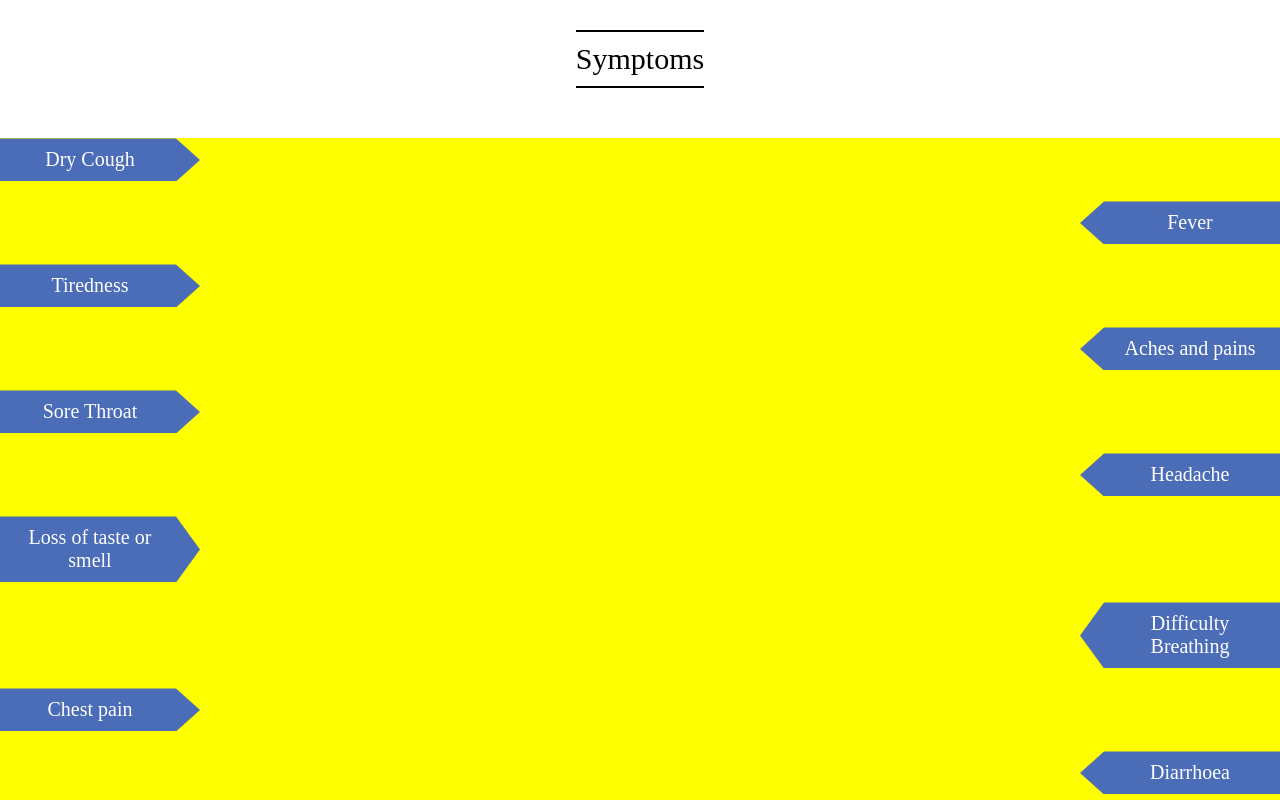
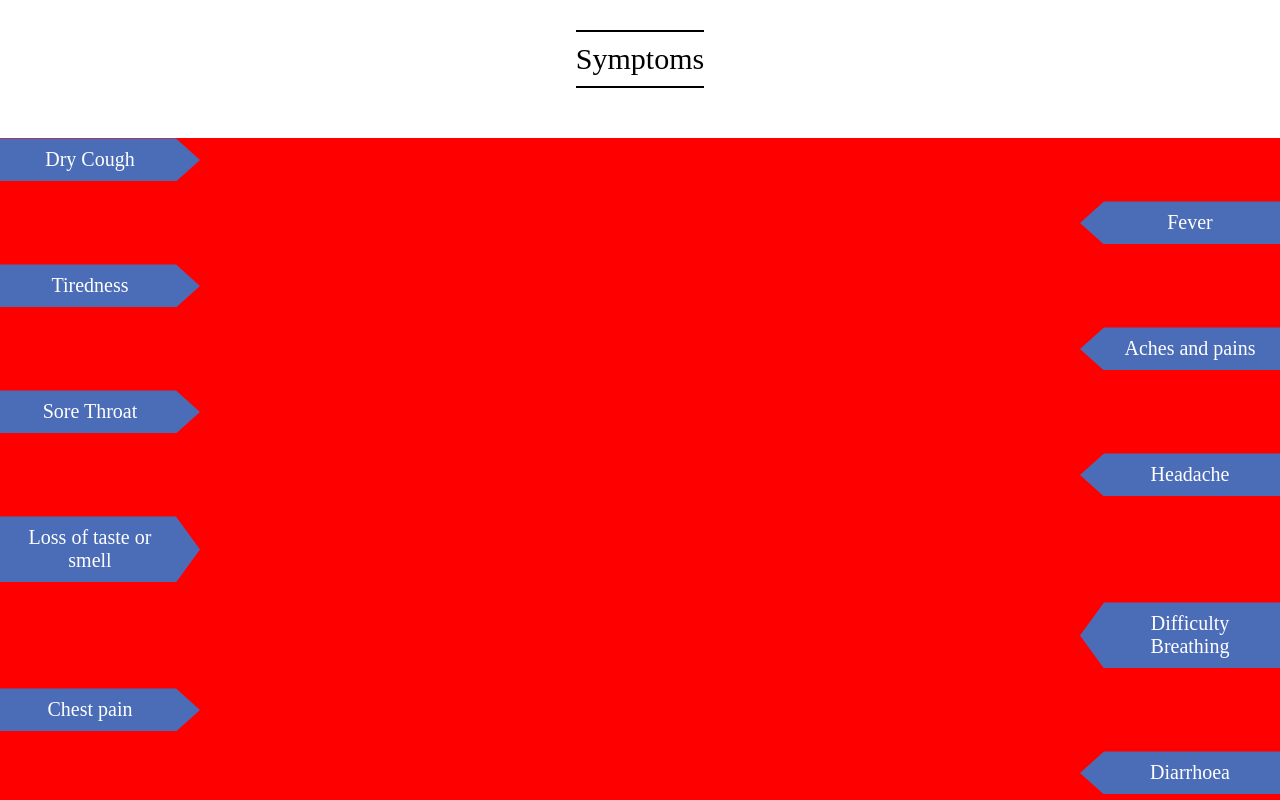
Before and after one commit to BartikaKumar/covid, a plain HTML site: page index.html in a window 1280 px wide. Shown: the part 2000-2800 px from the top of the page. Drawn offline with nearby package versions, Linux system fonts and the light colour scheme; a script that the page names is missing; a web font is replaced by a local one.

Commit message:
Update style.css

```diff
--- a/style.css
+++ b/style.css
@@ -211,6 +211,8 @@ body {
     display:flex;
     flex-direction:column;
     width:var(--viewportWidth);
+    background: red;
+    justify-content: space-between;
 }
 #symptom{
     background:#4b6cb7;
```
